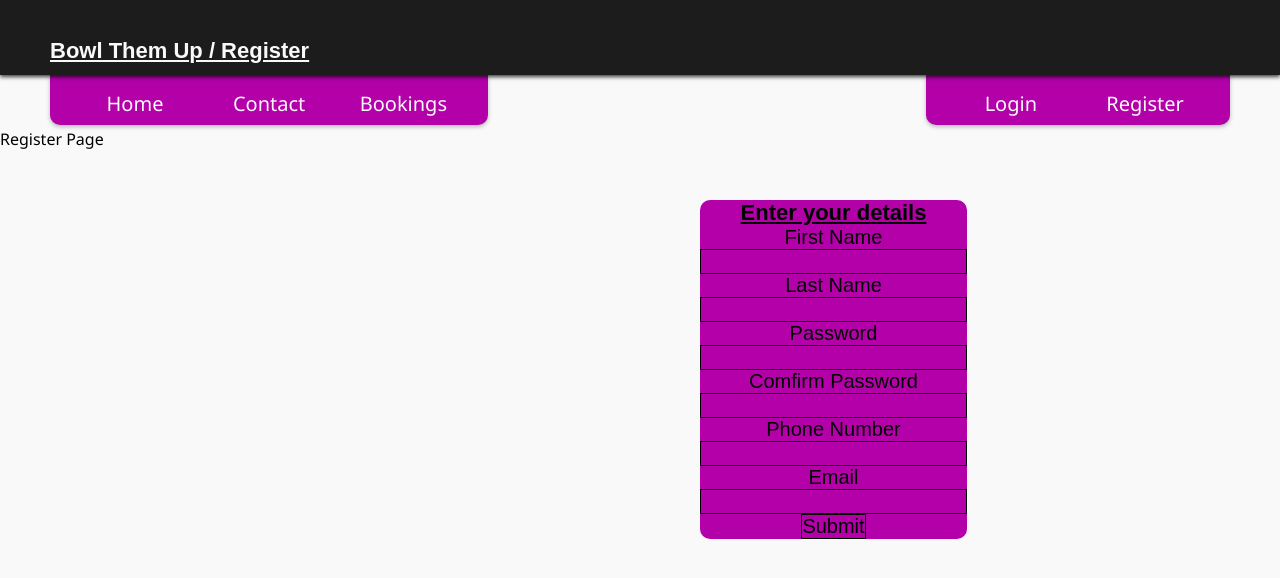
After one commit to Corban-Lee/Bowl-Them-Up, a Django app: page /register/ in a window 1280 px wide. The commit adds this page. Shown: the top 578 px of the page. Run offline with Django 3.2, Linux system fonts and the light colour scheme.

Commit message:
Register page added

```diff
--- /dev/null
+++ b/website/static/css/register.css
@@ -0,0 +1,33 @@
+#Form {
+    height: max-content;
+    margin: 50px 700px;
+    text-align: center;
+    width:fit-content;
+    font-size: 20px;
+    border-radius: 10px;
+    font-family: Arial, Helvetica, sans-serif;
+    background-color:#B300A9;
+
+}
+
+ul {
+    list-style-type: none;
+}
+h1{
+    font-family: Arial, Helvetica, sans-serif;
+    font-size: 22px;
+    text-decoration: underline;
+    text-decoration: bold;
+}
+
+input{
+    border: 1px solid black;
+}
+label{
+    padding: 5px;
+}
+
+sub{
+    background-color: black;
+    color: white;
+}
--- a/website/templates/base.html
+++ b/website/templates/base.html
@@ -19,7 +19,7 @@
         </nav>
         <nav class="main-navbar" style="float: right;">
             <a href="">Login</a>
-            <a href="">Register</a>
+            <a href="{% url 'register' %}">Register</a>
         </nav>
     </div>
     {% endblock %}
--- /dev/null
+++ b/website/templates/views/register.html
@@ -0,0 +1,31 @@
+{% extends "base.html" %}
+{% load static %}
+{% block stylesheets %}
+<link rel="stylesheet" href="{% static 'css/register.css' %}">
+{% endblock %}
+
+{% block title %} / Register{% endblock %}
+{% block header %} / Register{% endblock %}
+
+{% block content %}
+<!-- Page content goes here -->
+    <p>Register Page</p>
+    <form name="MyForm" action=" " id="Form" onsubmit= return " " method="Get">
+		<ul>
+            <h1>Enter your details</h1>
+			<li><label for="First name">First Name</label></li>
+			<li><input type="text" name="FirstName"/></li>
+			<li><label for="Last name">Last Name</label></li>
+			<li><input type="text" name="FirstName"/></li>
+            <li><label for="Password">Password</label></li>
+			<li><input type="password" name="Password"/></li>
+            <li><label for="ComfirmPassword">Comfirm Password</label></li>
+			<li><input type="password" name="ComfirmPassword"/></li>
+            <li><label for="Phone number">Phone Number</label></li>
+			<li><input type="text" name="PhoneNumber"/></li>
+            <li><label for="Email">Email</label></li>
+			<li><input type="text" name="Email"/></li>
+            <li><input type="submit" value="Submit" id="sub"/></li>
+		</ul>
+	</form>
+{% endblock %}
--- a/website/urls.py
+++ b/website/urls.py
@@ -6,5 +6,6 @@ urlpatterns = [
     path("contact/", views.contact, name="contact"),
     path("booking/", views.booking, name="booking"),
     path("account/", views.account, name="account"),
-    path("test/", views.test, name="test")
+    path("test/", views.test, name="test"),
+    path("register/", views.register, name="register")
 ]
--- a/website/views.py
+++ b/website/views.py
@@ -16,3 +16,6 @@ def account(request):
 
 def test(request):
     return render(request, "views/test.html")
+
+def register(request):
+    return render(request, "views/register.html")
```
